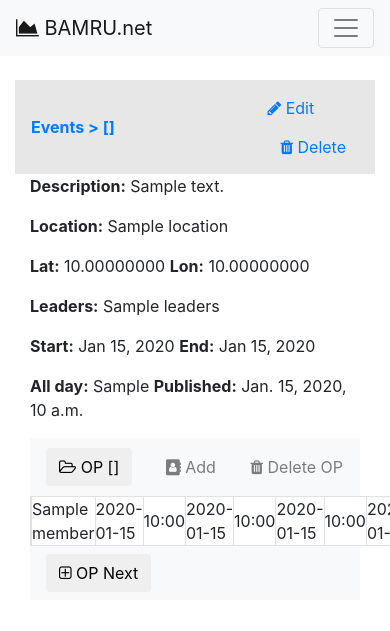
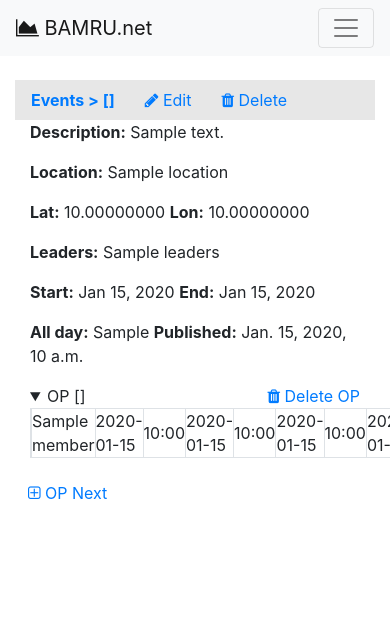
Before and after one commit to BAMRU-Tech/bamru_net, a Django app: template main/templates/event_detail.html in a window 390 px wide; the page is wider, and only the part inside the window is pictured. Shown: the top 631 px of that part. Run offline with Django 3.2, Linux system fonts and the light colour scheme; the template is opened without the code that fills it: most values are stand-ins (such as "Sample title", 1, 10 or a date in 2020); some libraries are stand-ins or nearby versions.

Commit message:
Significant UI changes, tighter controls for better mobile, updated libraries

```diff
--- a/main/static/css/style.css
+++ b/main/static/css/style.css
@@ -61,7 +61,15 @@ body {
 td.marked::after {
     content: "✔";
     margin-top: -11px;
-    margin-left: 0px;  /*FIXME: was -4px
+    margin-left: 0px;  /*FIXME: was -4px */
     text-align: center;
     text-shadow: rgb(176, 190, 217) 1px 1px, rgb(176, 190, 217) -1px -1px, rgb(176, 190, 217) 1px -1px, rgb(176, 190, 217) -1px 1px;
 }
+
+summary {
+    outline:none;
+}
+
+details.hdr {
+    margin-top: 10px;
+}
--- a/main/templates/base_generic.html
+++ b/main/templates/base_generic.html
@@ -1,7 +1,7 @@
 {% load static %}
 {% load bootstrap4 %}
 
-<!DOCTYPE html>
+<!doctype html>
 <html lang="en">
   <head>
     <!-- Required meta tags -->
@@ -13,10 +13,7 @@
     <link rel="stylesheet" href="/static/css/style.css" />
     <link rel="stylesheet" href="/static/font-awesome-4.7.0/css/font-awesome-cst.min.css" />
     {# bootstrap_css, needs https #}
-    <link rel="stylesheet" href="https://maxcdn.bootstrapcdn.com/bootstrap/4.0.0/css/bootstrap.min.css"
-          integrity="sha384-Gn5384xqQ1aoWXA+058RXPxPg6fy4IWvTNh0E263XmFcJlSAwiGgFAW/dAiS6JXm"
-          crossorigin="anonymous">
-    {% endblock css %}
+    <link rel="stylesheet" href="https://stackpath.bootstrapcdn.com/bootstrap/4.1.3/css/bootstrap.min.css" integrity="sha384-MCw98/SFnGE8fJT3GXwEOngsV7Zt27NXFoaoApmYm81iuXoPkFOJwJ8ERdknLPMO" crossorigin="anonymous">    {% endblock css %}
     <title>{% block title %}BAMRU.net{% endblock title %}</title>
   </head>
 
@@ -49,16 +46,15 @@
     {% block js %}
 
     {% block jquery %}{# Datatables combined load include jquery 3.3.1 #}
-    <script src="https://code.jquery.com/jquery-3.3.1.js"></script>
+    <script
+      src="https://code.jquery.com/jquery-3.3.1.min.js"
+      integrity="sha256-FgpCb/KJQlLNfOu91ta32o/NMZxltwRo8QtmkMRdAu8="
+      crossorigin="anonymous"></script>
     {% endblock jquery %}
 
     {# bootstrap_javascript, needs https #}
-    <script src="https://cdnjs.cloudflare.com/ajax/libs/popper.js/1.12.9/umd/popper.min.js"
-            integrity="sha384-ApNbgh9B+Y1QKtv3Rn7W3mgPxhU9K/ScQsAP7hUibX39j7fakFPskvXusvfa0b4Q"
-            crossorigin="anonymous"></script>
-    <script src="https://maxcdn.bootstrapcdn.com/bootstrap/4.0.0/js/bootstrap.min.js"
-            integrity="sha384-JZR6Spejh4U02d8jOt6vLEHfe/JQGiRRSQQxSfFWpi1MquVdAyjUar5+76PVCmYl"
-            crossorigin="anonymous"></script>
+    <script src="https://cdnjs.cloudflare.com/ajax/libs/popper.js/1.14.3/umd/popper.min.js" integrity="sha384-ZMP7rVo3mIykV+2+9J3UJ46jBk0WLaUAdn689aCwoqbBJiSnjAK/l8WvCWPIPm49" crossorigin="anonymous"></script>
+    <script src="https://stackpath.bootstrapcdn.com/bootstrap/4.1.3/js/bootstrap.min.js" integrity="sha384-ChfqqxuZUCnJSK3+MXmPNIyE6ZbWh2IMqE241rYiqJxyMiZ6OW/JmZQ5stwEULTy" crossorigin="anonymous"></script>
     {% endblock js %}
     <script src="https://browser.sentry-cdn.com/4.3.4/bundle.min.js" crossorigin="anonymous"></script>
     <script>
--- a/main/templates/do_plan.html
+++ b/main/templates/do_plan.html
@@ -87,7 +87,6 @@ $(document).ready(function() {
 
     function ajaxAssignment(id, assigned) {
         // TODO indicate in-progress requests, surface errors
-        //FIXME: error handling
         $.ajax({
             'method': 'patch',
             'url': '/api/do/'+id+'/',
--- a/main/templates/event_detail.html
+++ b/main/templates/event_detail.html
@@ -5,30 +5,31 @@
 {% block title %}Event Detail - {{ event.title }}{% endblock title %}
 
 {% block subheader %}
+<div class="row">
+  <div class="col-auto mr-auto">
     <strong class="d-md-none">
       <a href='{% url "event_list" %}'> Events </a>&gt; {{ event.title }}
     </strong>
     <strong class="d-none d-md-block">
       <a href='{% url "event_list" %}'> Events </a>&gt; {{ event.title }} ({{ event.type }})
     </strong>
-<ul class="navbar-nav ml-auto">
-  {# FIXME: <a> if left justified <button. seems centered #}
-  <li class="nav-item">
-    <a class="nav-link" href="{% url 'event_update' event.id %}">
+  </div>
+  <div class="col float-right">
+    <a href="{% url 'event_update' event.id %}">
       <i class="fa fa-pencil"></i> Edit
     </a>
-  </li>
-  <li class="nav-item">
-    <button class="btn btn-link" onclick="DeleteEvent({{ event.id }}, '{{ event.title }}')" %}'>
+  </div>
+  <div class="col-auto float-right">
+    <a href="#" onclick="DeleteEvent({{ event.id }}, '{{ event.title }}')" %}'>
       <i class="fa fa-trash"></i> Delete
-    </button>
-  </li>
-</ul>
+    </a>
+  </div>
+</div>
 {% endblock subheader %}
 
 
 {% block content %}
-<main role="main" class="container">
+<main role="main" class="container-fluid">
   <div id="content">
     {% if event.description %}
     <p><strong>Description:</strong> {{ event.description }}</p>
@@ -66,26 +67,16 @@
 
     {% for period in event.period_set.all %}
     <a name="OP{{period.position}}"></a>
-    <nav class="navbar navbar-expand-md navbar-light bg-light">
-      <button class="btn navbar-btn" onclick='$("#dTbl{{period.position}}_wrapper").toggle();'>
-        <i class="fa fa-folder-open-o"></i> OP {{period.position}}
-      </button>
+    <details class="hdr" open>
 
-      <ul class="nav navbar-nav navbar-right">
-        <li class="nav-item">
-          <a  class="nav-link btn-link" href='{% url "period_participant_add" period.id %}?et={{period.event.title}} OP{{period.position}}&eid={{event.id}}&pn={{period.position}}&pid={{period.id}}'><i class="fa fa-address-book"></i> Add</a>
-        </li>
-      </ul>
-      <ul class="nav navbar-nav navbar-right">
-        <li class="nav-item">
-          <button class="btn nav-link btn-link"
+      <summary>
+        OP {{period.position}}
+        <a href="#" class="float-right"
                 onclick="DeleteOP('#dTbl{{period.position}}',
                          {{ period.id }}, {{ period.position }})" %}'>
           <i class="fa fa-trash"></i> Delete OP
-          </button>
-        </li>
-      </ul>
-    </nav>
+        </a>
+      </summary>
 
       <table id="dTbl{{period.position}}" class="display table-bordered compact"
              cellpadding="0" cellspacing="0" style="width:100%">
@@ -127,15 +118,17 @@
           {% endfor %}
         </tbody>
       </table>
+    </details>
     {% endfor %}
   </div>
 
-  <nav class="navbar navbar-expand-md navbar-light bg-light">
-    <button class="btn navbar-btn"
+  <p></p>
+  <div class="row">
+    <a href="#" class="btn navbar-btn"
             onclick="var n={{event.period_set.all.count}}+1; location.href='{% url "event_period_add" event.id %}#OP'+n">
       <i class="fa fa-plus-square-o"></i> OP Next
-    </button>
-  </nav>
+    </a>
+  </div>
 
 </main>
 {% endblock content %}
@@ -211,6 +204,13 @@ $(document).ready( function() {
         ],
 
         buttons: [
+            {
+                text: '<i class="fa fa-address-book"></i> Add',
+                action: function () {
+                    var href='{% url "period_participant_add" period.id %}?et={{period.event.title}} OP{{period.position}}&eid={{event.id}}&pn={{period.position}}&pid={{period.id}}';
+                    location.href = href;
+                }
+            },
             {
                 text: '<i class="fa fa-bullhorn"></i> Page',
                 extend: 'collection',
@@ -345,14 +345,18 @@ $(document).ready( function() {
             },
             {
                 autoClose: true,
-                text: '<i class="fa fa-trash"></i> Delete',
+                text: '<i class="fa fa-user"></i> Delete',
                 action: DeleteParticipants,
             },
             {
-                text: '<i class="fa fa-newspaper-o"></i> More',
+                text: '<i class="fa fa-bars"></i>' +
+                    '<span class="d-none d-md-inline"> More</span>',
                 extend: 'collection',
                 autoClose: true,
                 buttons: [
+                    { text: 'Search',
+                      action: function () { $("#dTbl{{period.position}}_filter").toggle() }
+                    },
                     'copy', 'csv', 'excel', 'print', 'colvis'
                 ]
             }
@@ -364,6 +368,7 @@ $(document).ready( function() {
     });
 
     table{{period.position}}.on( 'select', MarkRow);
+    $("#dTbl{{period.position}}_filter").hide();
 
     {% endfor %}
 
--- a/main/templates/message_list.html
+++ b/main/templates/message_list.html
@@ -9,7 +9,7 @@
   <ul class="navbar-nav ml-auto">
     <li class="nav-item ml-auto">
       <a class="nav-link" href="{% url 'event_add' %}">
-        <i class="fa fa-calendar-plus-o"></i> Create new event</a>
+        <i class="fa fa-calendar-plus-o"></i> New event</a>
     </li>
   </ul>
 {% endblock subheader %}
```
Also changed, not shown: main/templates/base_ftable.html (+13 -8 lines), main/templates/event_list.html (+74 -29 lines), main/templates/member_detail.html (+0 -18 lines). Lines whose indentation alone changed are shown as unchanged.
